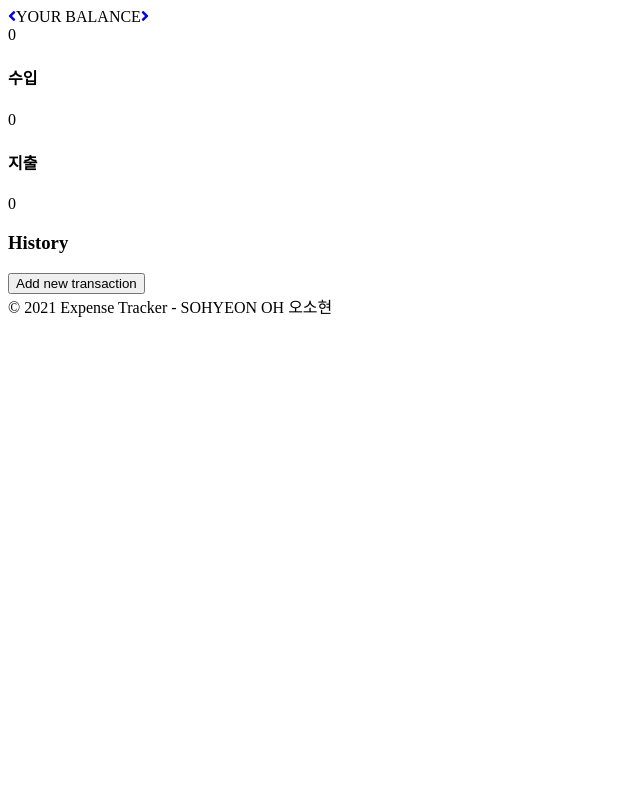
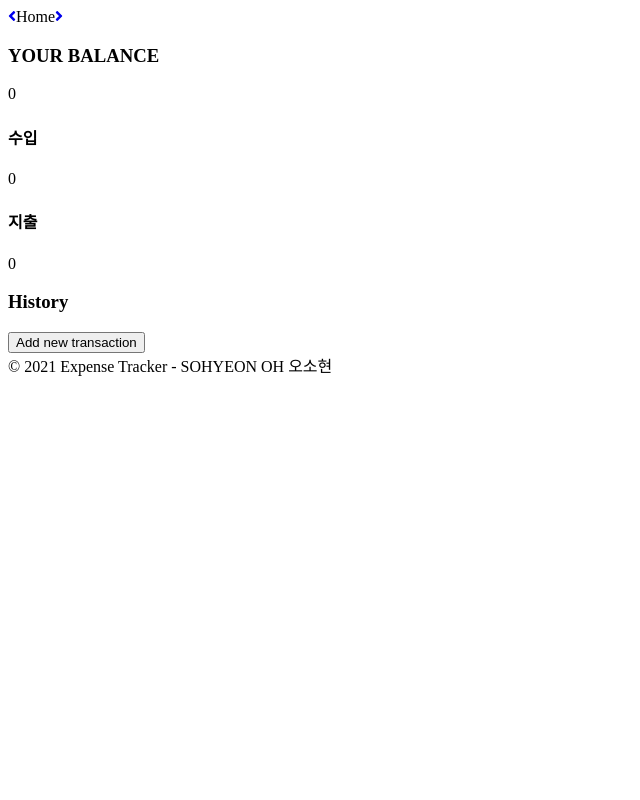
Before and after one commit to SOHYEON00/Expense-Tracker, a React (Create React App) app: page /#/ in a window 1280 px wide. Shown: the top 800 px of the page, without its empty margins (0-640 px from the left). Built offline with nearby package versions, Linux system fonts and the light colour scheme; no server answers; the database is empty.

Commit message:
feat: 현재 위치에 맞는 title 출력
- useLocation()을 사용해 현재 위치 객체를 계속 받음
- title 변수로 두고 location이 바뀔 때마다 if-else if문으로 title 변경

```diff
--- a/src/components/Balance.js
+++ b/src/components/Balance.js
@@ -24,6 +24,7 @@ function Balance({ transactions }) {
 
   return (
     <article>
+      <h3>YOUR BALANCE</h3>
       {total}
       <section>
         <h4>수입</h4>
--- a/src/components/History.js
+++ b/src/components/History.js
@@ -11,6 +11,7 @@ function History({ transactions }) {
 
     return (
       <article>
+        <h3>History</h3>
         <section id="historyList" className="list">
             {copyTransactions && copyTransactions.map((transaction,idx) => {
                 let isLine = false;
--- a/src/components/TransactionFactory.js
+++ b/src/components/TransactionFactory.js
@@ -19,6 +19,8 @@ function TransactionFactory() {
   }
 
   return (
+    <>
+    <h3>Add New Transaction</h3>
     <form onSubmit={submitHandler}>
       <fieldset id="type">
         <legend>Transaction type</legend>
@@ -75,6 +77,7 @@ function TransactionFactory() {
 
       <input type="submit" value="Add transaction" disabled={isSubmit}/>
     </form>
+    </>
   );
 }
 
--- a/src/routes/MainPage.js
+++ b/src/routes/MainPage.js
@@ -2,7 +2,6 @@ import React, { useEffect, useState } from 'react';
 import TransactionFactory from 'components/TransactionFactory';
 import History from 'components/History';
 import Balance from 'components/Balance';
-import Nav from 'routes/Nav';
 import {dbService, TRANSACTIONS} from 'fBase';
 
 
@@ -27,11 +26,9 @@ function MainPage() {
     return (
       <>
         <Balance transactions={transactions} />
-        <h3>History</h3>
         <History transactions={transactions} />
         <button className="button" onClick={showContainer}>Add new transaction</button>
         <article id="newTransactionContainer" className=''>
-          <h3>Add New Transaction</h3>
           <TransactionFactory />
         </article>
       </>
--- a/src/routes/Nav.js
+++ b/src/routes/Nav.js
@@ -1,17 +1,17 @@
-import React from 'react';
-import {Link, useHistory} from 'react-router-dom';
+import React, { useEffect, useState } from 'react';
+import {Link, useLocation} from 'react-router-dom';
 import { FontAwesomeIcon } from '@fortawesome/react-fontawesome';
 import { faAngleRight, faAngleLeft } from '@fortawesome/free-solid-svg-icons';
 
 
 function Nav() {
-    let currentH3 = '';
-    const history = useHistory();
+  const location = useLocation();
+  let title = "";
 
-    if(history.location.pathname === "/"){
-        currentH3 = <span>YOUR BALANCE</span>
-    } else if(history.location.pathname === '/settings'){
-        currentH3 = <span>YOUR SETTINGS</span>
+    if (location.pathname === "/") {
+      title = "Home";
+    } else if (location.pathname === "/settings") {
+      title = "Settings";
     }
 
   return (
@@ -19,7 +19,7 @@ function Nav() {
       <Link to="/settings">
         <FontAwesomeIcon icon={faAngleLeft} />
       </Link>
-        {currentH3}
+      <span>{title}</span>
       <Link to="/">
         <FontAwesomeIcon icon={faAngleRight} />
       </Link>
@@ -27,4 +27,4 @@ function Nav() {
   );
 }
 
-export default Nav
+export default Nav;
```
Also changed, not shown: 1 other file (tests, documents, lock files or other folders). Lines whose indentation alone changed are shown as unchanged.
